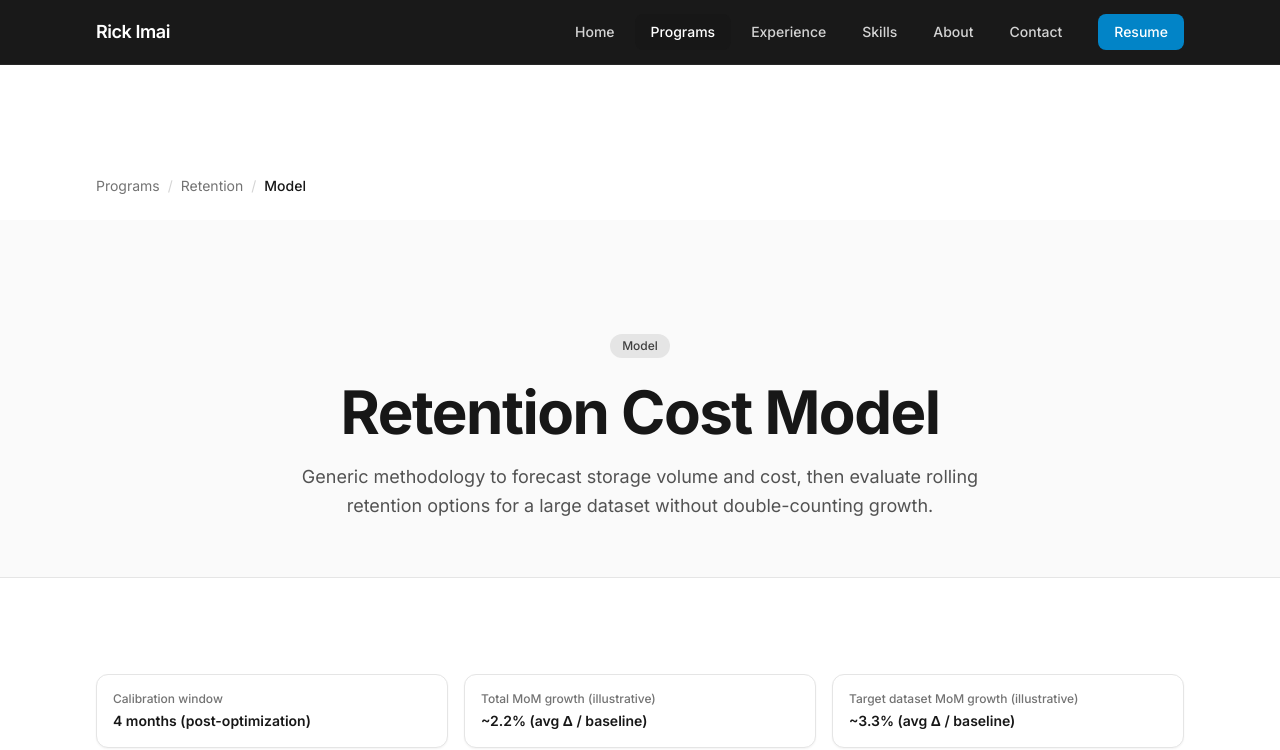
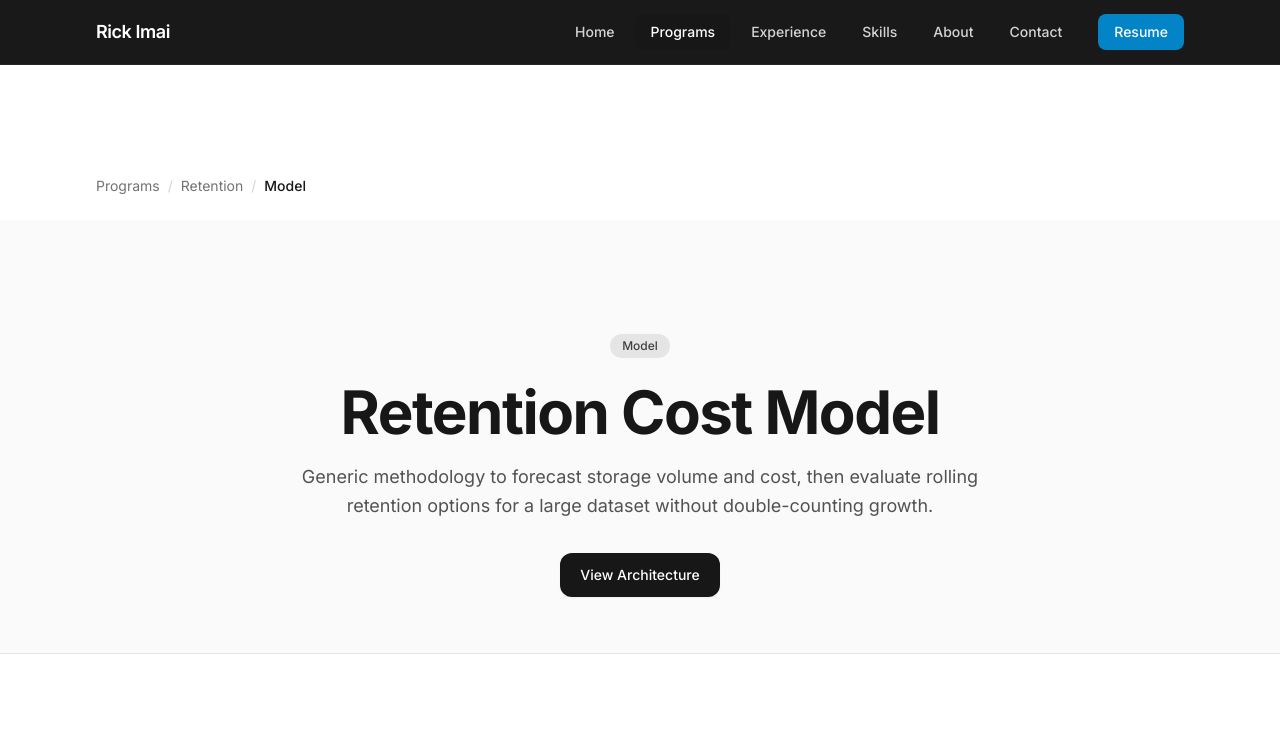
Before and after one commit to Rickimai/rickimai-site, a Next.js app: page /programs/retention/model in a window 1280 px wide. Shown: the top 750 px of the page. Built offline with nearby package versions, Linux system fonts and the light colour scheme.

Commit message:
Add reciprocal links between retention model and architecture pages

```diff
--- a/src/app/programs/retention/architecture/page.tsx
+++ b/src/app/programs/retention/architecture/page.tsx
@@ -1,5 +1,6 @@
 import { Metadata } from "next";
 import { CheckCircle2, ChevronDown } from "lucide-react";
+import Link from "next/link";
 import Breadcrumbs from "@/components/breadcrumbs";
 
 export const metadata: Metadata = {
@@ -144,6 +145,14 @@ export default function RetentionArchitecturePage() {
             publish cleanup events, run idempotent workers, then update metadata and storage with
             a complete audit trail.
           </p>
+          <div className="mt-8 flex justify-center gap-3">
+            <Link
+              href="/programs/retention/model"
+              className="inline-flex items-center justify-center rounded-xl border border-neutral-300 bg-white px-5 py-3 text-sm font-medium text-neutral-900 shadow-sm transition hover:shadow-md"
+            >
+              View Cost Model
+            </Link>
+          </div>
         </div>
       </section>
 
--- a/src/app/programs/retention/model/page.tsx
+++ b/src/app/programs/retention/model/page.tsx
@@ -1,5 +1,6 @@
 import { Metadata } from "next";
 import { CheckCircle2, Calculator, ChevronDown } from "lucide-react";
+import Link from "next/link";
 import Breadcrumbs from "@/components/breadcrumbs";
 
 export const metadata: Metadata = {
@@ -129,6 +130,14 @@ export default function RetentionCostModelPage() {
             Generic methodology to forecast storage volume and cost, then evaluate
             rolling retention options for a large dataset without double-counting growth.
           </p>
+          <div className="mt-8 flex justify-center gap-3">
+            <Link
+              href="/programs/retention/architecture"
+              className="inline-flex items-center justify-center rounded-xl bg-neutral-900 px-5 py-3 text-sm font-medium text-white shadow-sm transition hover:bg-neutral-800"
+            >
+              View Architecture
+            </Link>
+          </div>
         </div>
       </section>
 
```
